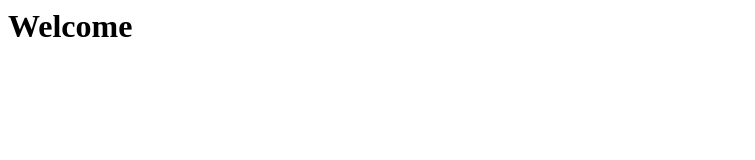
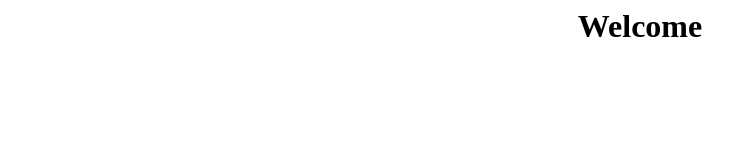
Before and after one commit to muhlisasri/muhlisasri.github.io, a plain HTML site: page index.html in a window 1280 px wide. Shown: the whole page, without its empty margins (0-755 px from the left). Drawn offline with Linux system fonts and the light colour scheme.

Commit message:
Update index.html

```diff
--- a/index.html
+++ b/index.html
@@ -6,7 +6,7 @@ MUHLIS ASRI WEB SCRAPING PORTOFOLIO
 </head>
 
 <body>
-<h1>Welcome</h1>
+<center><h1>Welcome</h1></center>
 </body>
 
 </HTML>
```
